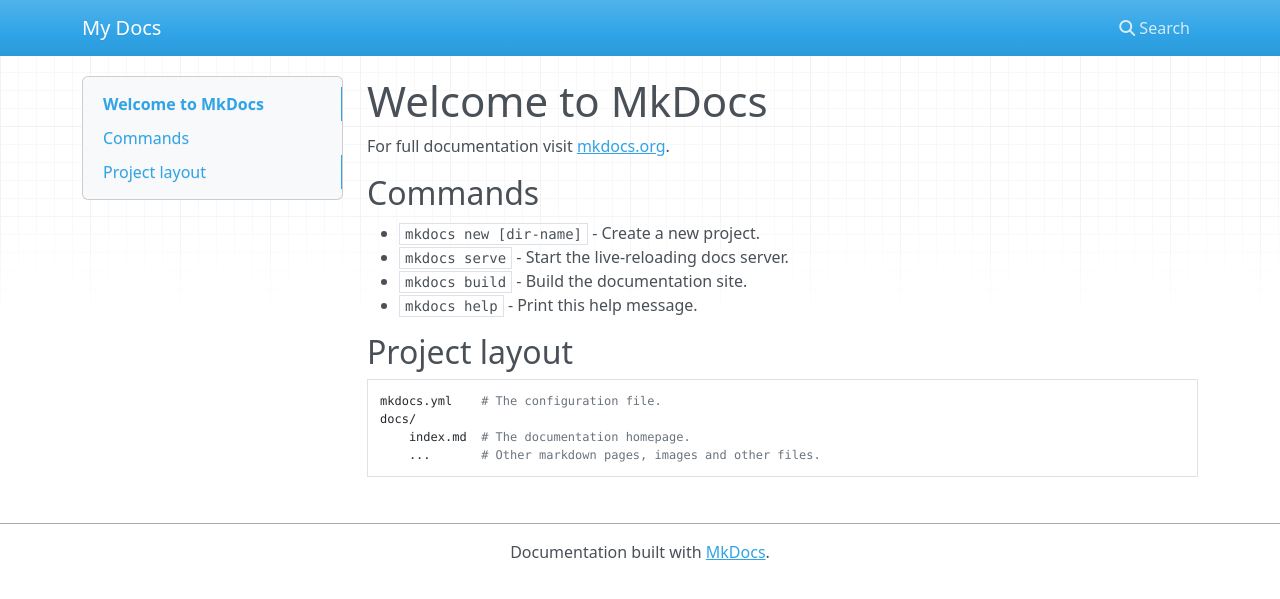
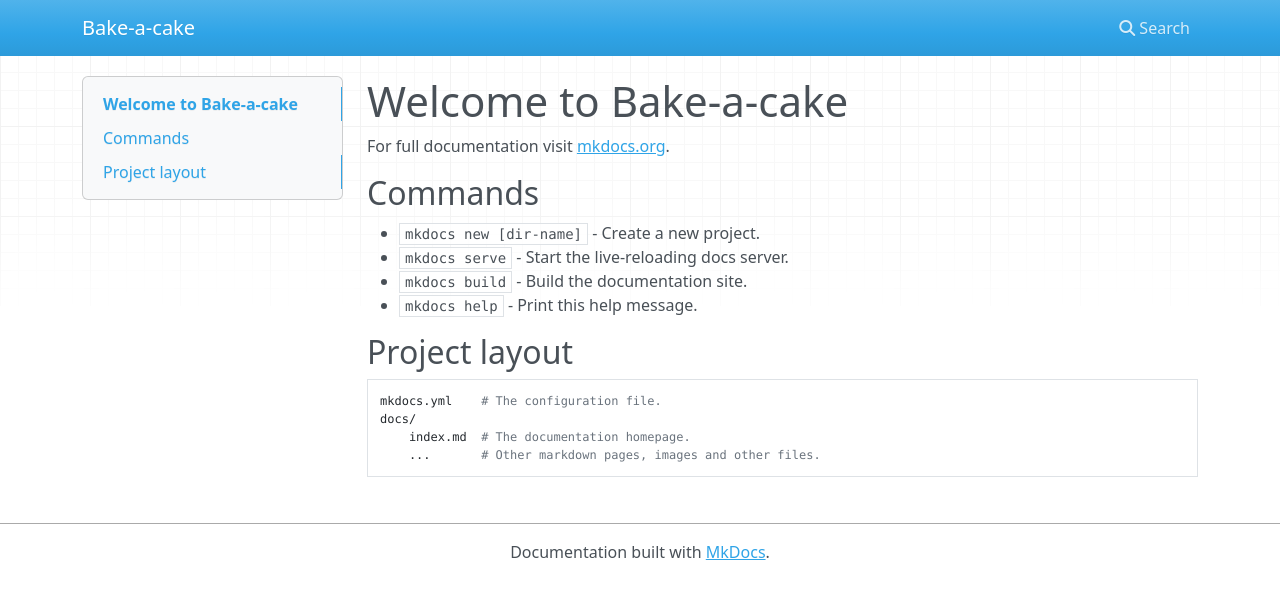
Before and after one commit to le-quoc-tuan/bake-a-cake, an MkDocs documentation site: the page built from docs/index.md, in a window 1280 px wide. Shown: the top 599 px of the page. Built offline with MkDocs 1.6.1, drawn with Linux system fonts in a browser that asks for light colours; nearby versions of some CDN libraries.

Commit message:
First change

```diff
--- a/docs/index.md
+++ b/docs/index.md
@@ -1,4 +1,4 @@
-# Welcome to MkDocs
+# Welcome to Bake-a-cake
 
 For full documentation visit [mkdocs.org](http://mkdocs.org).
 
--- a/mkdocs.yml
+++ b/mkdocs.yml
@@ -1 +1 @@
-site_name: My Docs
+site_name: Bake-a-cake
```
